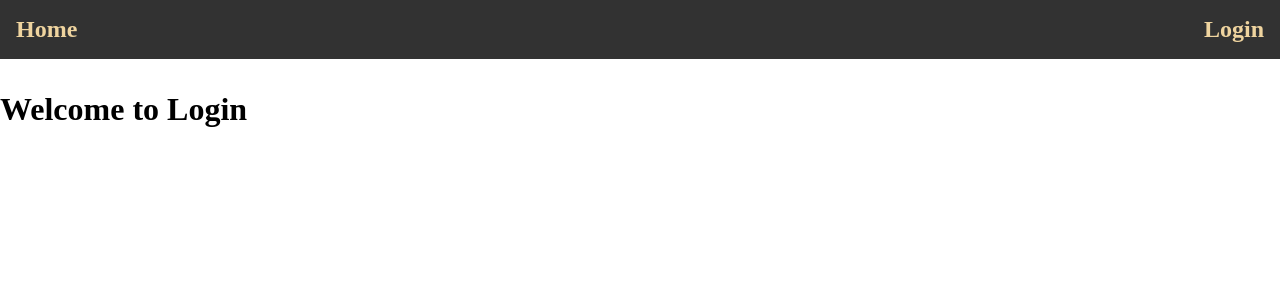
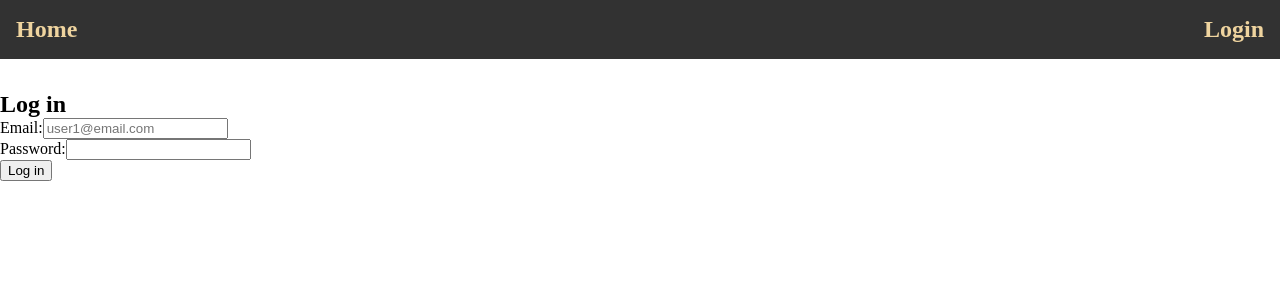
Before and after one commit to renzosantamaria/tdd-slutprojekt, a React (Create React App) app: page /login in a window 1280 px wide. Shown: the top 300 px of the page. Built offline with nearby package versions, Linux system fonts and the light colour scheme.

Commit message:
add login api

```diff
--- a/src/API/index.ts
+++ b/src/API/index.ts
@@ -1,20 +1,52 @@
 import {meetups} from '../data'
 import {users} from '../data'
+import { IUser } from '../store/user/user.types'
 
 export const getAllUpcomingMeetups = (currentDate: Date) => {
     let now = currentDate.getTime()
 
     const comingMeetups = meetups.filter(meetup => meetup.startDate.getTime() > now)
     return comingMeetups.slice().sort((a, b) => +a.startDate - +b.startDate)
-  }
-
+}
 export const getAllPastMeetups = (currentDate: Date) => {
   let now = currentDate.getTime()
 
   const pastMeetups = meetups.filter(meetup => meetup.startDate.getTime() < now)
   return pastMeetups.slice().sort((a, b) => +b.startDate - +a.startDate)
 }
-
 export const getMeetupById = (id: number) => {
   return meetups.find(meetup => meetup.id === id)
 }
+export const authenticateUser = (email: string, password: string): IUser | undefined => {
+  const user = users.find(user => user.email === email)
+
+  return user && user.password === password
+    ? { id: user.id, name: user.name, email: user.email, attendingMeetupsIds: user.attendingMeetupsIds, hostingMeetupsIds: user.hostingMeetupsIds }
+    : undefined
+}
+export const updateMeetupAttendeeList = (id: number, attendeeName: string) => {
+  let meetupIndex = meetups.findIndex(meetup => meetup.id === id)
+  let meetup = meetups.find(meetup => meetup.id === id)
+
+  if (meetup) {
+    let newMeetup = { ...meetup }
+    newMeetup.attendees = [...newMeetup.attendees, attendeeName]
+    meetups[meetupIndex] = newMeetup
+    return newMeetup
+  } else {
+    return undefined
+  }
+}
+export const updateUserAttendingMeetupsIds = (userId: number, meetupId: number) => {
+  const userIndex = users.findIndex(user => user.id === userId)
+  const user = users.find(user => user.id === userId)
+
+  if (user) {
+    const updatedUser = { ...user }
+    updatedUser.attendingMeetupsIds = [...updatedUser.attendingMeetupsIds, meetupId]
+    users[userIndex] = updatedUser
+    return updatedUser
+  } else {
+    return undefined
+  }
+}
--- a/src/pages/Login/Login.tsx
+++ b/src/pages/Login/Login.tsx
@@ -1,9 +1,51 @@
-import React, { FC } from "react"
+import React, { FC, useState } from "react"
+import { useNavigate } from 'react-router-dom'
+import { useDispatch } from 'react-redux'
+import { login } from '../../store/user/userSlice'
+import { authenticateUser } from "../../API"
 
 const Login: FC = () => {
+    const navigate = useNavigate()
+    const dispatch = useDispatch()
+
+    const [email, setEmail] = useState<string>('')
+    const [password, setPassword] = useState<string>('')
+    const [authError, setAuthError] = useState<boolean>(false)
+
+    const handleLogin = (e: React.FormEvent) => {
+        e.preventDefault()
+        setAuthError(false)
+        const user = authenticateUser(email, password)
+        if (user) {
+          dispatch(login(user))
+          navigate('/')
+        } else {
+          setAuthError(true)
+        }
+    }
+
     return (
         <main>
-            <h1>Welcome to Login</h1>
+            <h2>Log in</h2>
+            <form name="login-form" onSubmit={handleLogin}>
+                <div>
+                <label htmlFor="email">Email:</label>
+                <input
+                    type="email"
+                    placeholder="user1@email.com"
+                    id="email"
+                    name="email"
+                    value={email}
+                    onChange={e => setEmail(e.target.value)}
+                />
+                </div>
+                <div>
+                <label htmlFor="password">Password:</label>
+                <input type="password" id="password" name="password" value={password} onChange={e => setPassword(e.target.value)} />
+                </div>
+                {authError && <p>This user does not exist, check your spelling.</p>}
+                <button data-testid="login-btn">Log in</button>
+            </form>
         </main>
     )
 }
```
